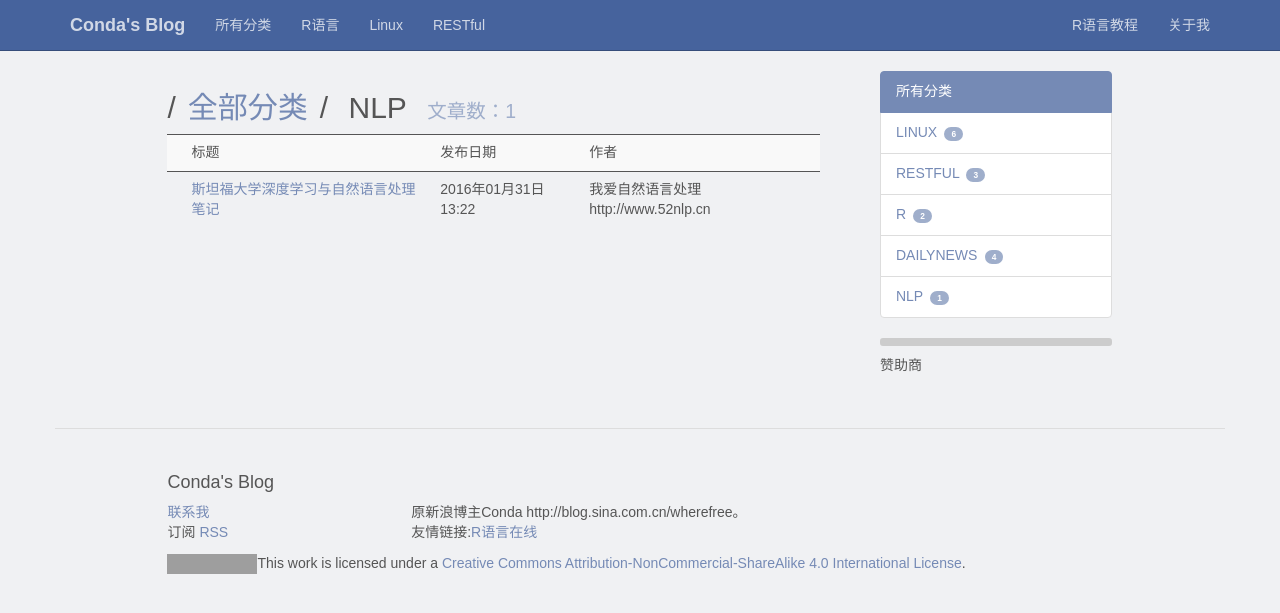
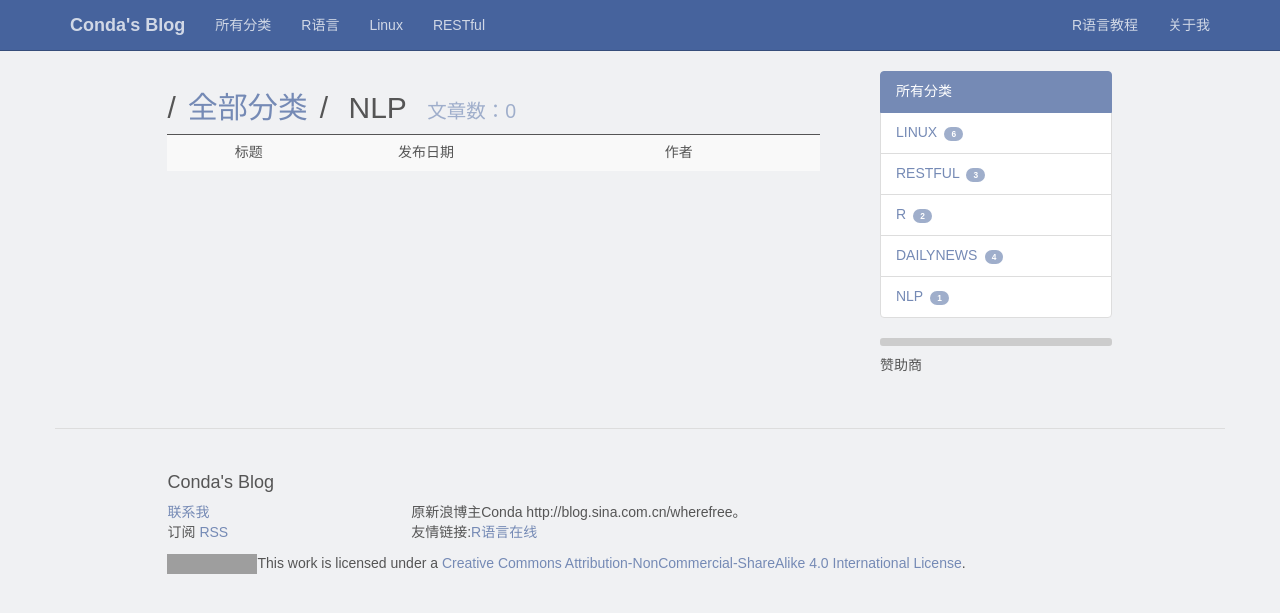
Before and after one commit to fun360/fun360, a Jekyll site: the page built from category/nlp.html, in a window 1280 px wide. Shown: the top 613 px of the page. Built offline with Jekyll 4.4.1, drawn with Linux system fonts in a browser that asks for light colours; comment, search, counter and statistics services are not loaded; grey boxes are pictures that could not be loaded.

```diff
--- a/_posts/NLP/2016-01-31-20160131-standford-NLP.markdown
+++ b/_posts/NLP/2016-01-31-20160131-standford-NLP.markdown
@@ -3,7 +3,7 @@ layout: post
 title:  "斯坦福大学深度学习与自然语言处理 笔记"
 date: 2016-01-31 13:22:05
 author: 我爱自然语言处理http://www.52nlp.cn
-categories: NLP
+categories: nlp
 ---
 
 斯坦福大学在三月份开设了一门“深度学习与自然语言处理”的课程：CS224d: Deep Learning for Natural Language Processing，授课老师是青年才俊 Richard Socher，他本人是德国人，大学期间涉足自然语言处理，在德国读研时又专攻计算机视觉，之后在斯坦福大学攻读博士学位，拜师NLP领域的巨牛 Chris Manning 和 Deep Learning 领域的巨牛 Andrew Ng，其博士论文是《Recursive Deep Learning for Natural Language Processing and Computer Vision》，也算是多年求学生涯的完美一击。毕业后以联合创始人及CTO的身份创办了MetaMind，作为AI领域的新星创业公司，MetaMind创办之初就拿了800万美元的风投，值得关注。
```
